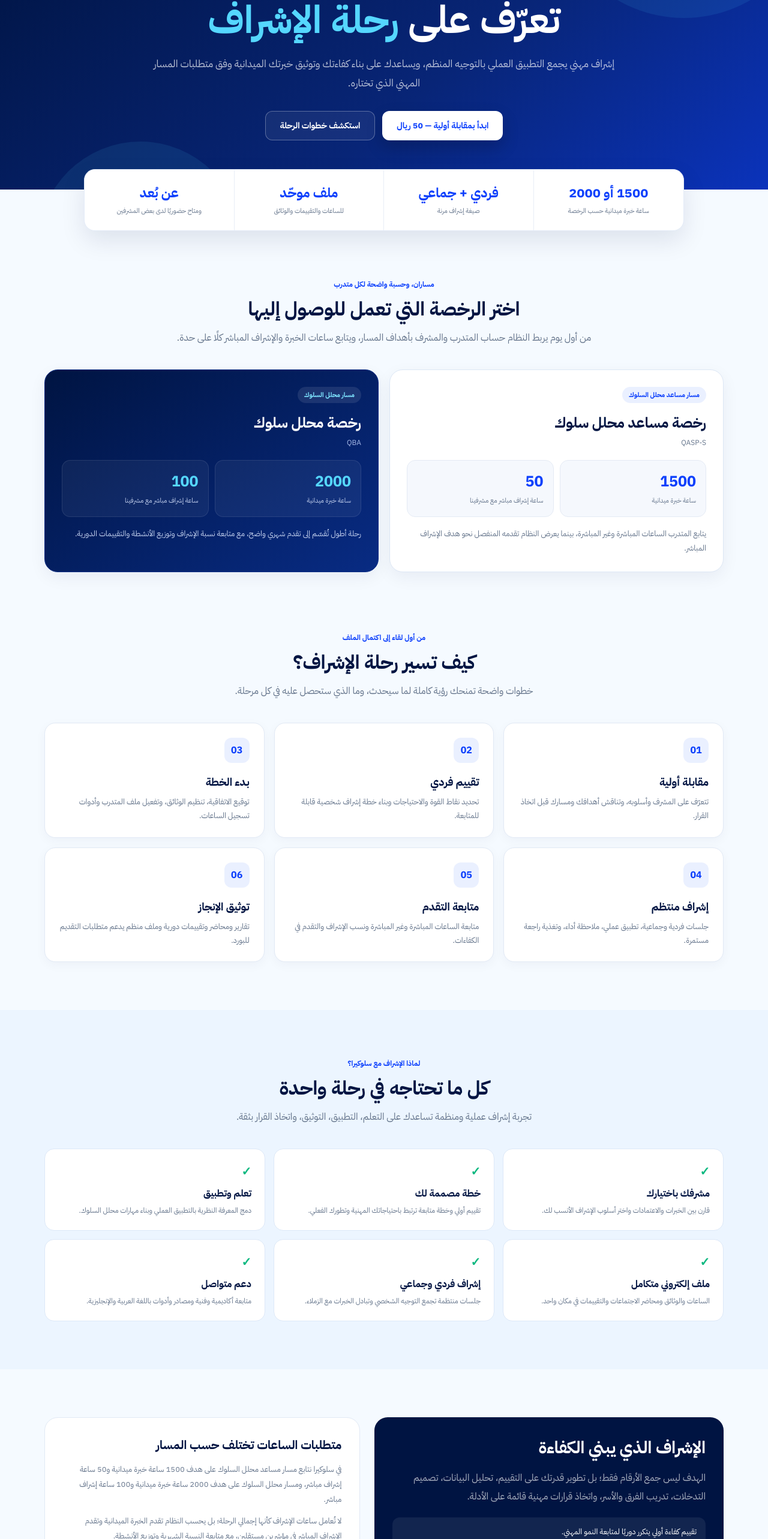
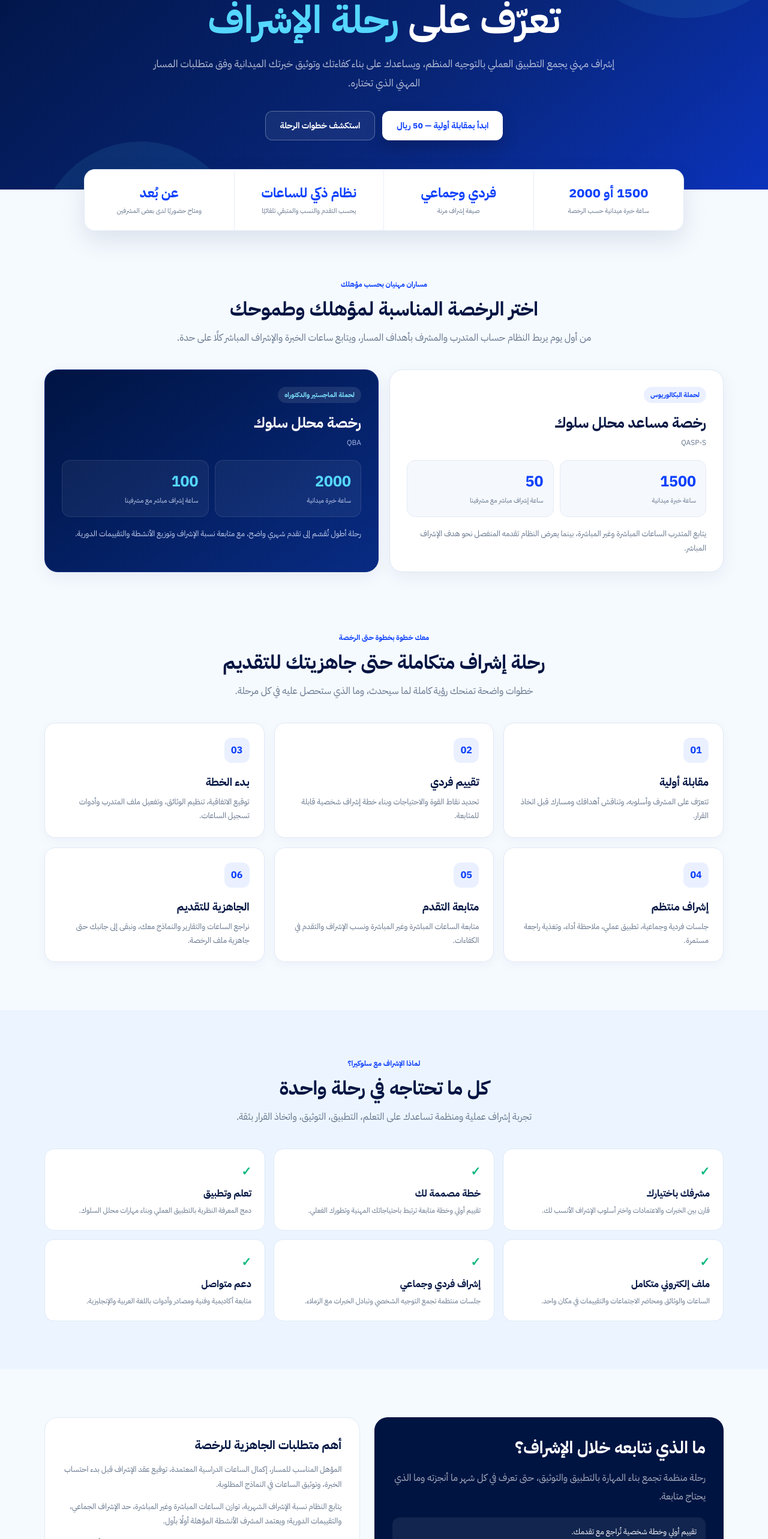
Before and after one commit to Wida3tk/Super, a Next.js app: page /en/supervision-journey in a window 1280 px wide. Shown: the part 222-2788 px from the top of the page at 60% size. Built offline with nearby package versions, Linux system fonts and the light colour scheme.

Commit message:
Refine supervision journey messaging and plans

```diff
--- a/src/app/[locale]/supervision-journey/page.tsx
+++ b/src/app/[locale]/supervision-journey/page.tsx
@@ -32,8 +32,8 @@ const journeySteps = [
   ],
   [
     "06",
-    "توثيق الإنجاز",
-    "تقارير ومحاضر وتقييمات دورية وملف منظم يدعم متطلبات التقديم للبورد.",
+    "الجاهزية للتقديم",
+    "نراجع الساعات والتقارير والنماذج معك، ونبقى إلى جانبك حتى جاهزية ملف الرخصة.",
   ],
 ];
 
@@ -65,10 +65,10 @@ const benefits = [
 ];
 
 const plans = [
-  { credential: "BCBA", experience: "خبرة 1–5 سنوات", price: "690" },
-  { credential: "BCBA", experience: "خبرة 6+ سنوات", price: "843.33" },
-  { credential: "QBA", experience: "خبرة 1–5 سنوات", price: "590.33" },
-  { credential: "QBA", experience: "خبرة 6+ سنوات", price: "743.67" },
+  { credential: "BCBA", experience: "خبرة 1–5 سنوات", price: "517.5" },
+  { credential: "BCBA", experience: "خبرة 6+ سنوات", price: "632.5" },
+  { credential: "QBA", experience: "خبرة 1–5 سنوات", price: "442.75" },
+  { credential: "QBA", experience: "خبرة 6+ سنوات", price: "557.75" },
 ];
 
 export default async function SupervisionJourneyPage({ params }: Props) {
@@ -127,12 +127,12 @@ export default async function SupervisionJourneyPage({ params }: Props) {
           <span>ساعة خبرة ميدانية حسب الرخصة</span>
         </div>
         <div className="stat">
-          <strong>فردي + جماعي</strong>
+          <strong>فردي وجماعي</strong>
           <span>صيغة إشراف مرنة</span>
         </div>
         <div className="stat">
-          <strong>ملف موحّد</strong>
-          <span>للساعات والتقييمات والوثائق</span>
+          <strong>نظام ذكي للساعات</strong>
+          <span>يحسب التقدم والنسب والمتبقي تلقائيًا</span>
         </div>
         <div className="stat">
           <strong>عن بُعد</strong>
@@ -142,8 +142,8 @@ export default async function SupervisionJourneyPage({ params }: Props) {
 
       <section className="section" style={{ paddingBottom: 20 }}>
         <div className="section-head">
-          <div className="section-kicker">مساران، وحسبة واضحة لكل متدرب</div>
-          <h2>اختر الرخصة التي تعمل للوصول إليها</h2>
+          <div className="section-kicker">مساران مهنيان بحسب مؤهلك</div>
+          <h2>اختر الرخصة المناسبة لمؤهلك وطموحك</h2>
           <p>
             من أول يوم يربط النظام حساب المتدرب والمشرف بأهداف المسار، ويتابع
             ساعات الخبرة والإشراف المباشر كلًا على حدة.
@@ -151,7 +151,7 @@ export default async function SupervisionJourneyPage({ params }: Props) {
         </div>
         <div className="path-grid">
           <article className="path-card">
-            <span className="path-badge">مسار مساعد محلل السلوك</span>
+            <span className="path-badge">لحملة البكالوريوس</span>
             <h3>رخصة مساعد محلل سلوك</h3>
             <div className="path-code">QASP-S</div>
             <div className="path-numbers">
@@ -170,7 +170,7 @@ export default async function SupervisionJourneyPage({ params }: Props) {
             </p>
           </article>
           <article className="path-card featured">
-            <span className="path-badge">مسار محلل السلوك</span>
+            <span className="path-badge">لحملة الماجستير والدكتوراه</span>
             <h3>رخصة محلل سلوك</h3>
             <div className="path-code">QBA</div>
             <div className="path-numbers">
@@ -193,8 +193,8 @@ export default async function SupervisionJourneyPage({ params }: Props) {
 
       <section className="section" id="journey">
         <div className="section-head">
-          <div className="section-kicker">من أول لقاء إلى اكتمال الملف</div>
-          <h2>كيف تسير رحلة الإشراف؟</h2>
+          <div className="section-kicker">معك خطوة بخطوة حتى الرخصة</div>
+          <h2>رحلة إشراف متكاملة حتى جاهزيتك للتقديم</h2>
           <p>
             خطوات واضحة تمنحك رؤية كاملة لما سيحدث، وما الذي ستحصل عليه في كل
             مرحلة.
@@ -236,38 +236,36 @@ export default async function SupervisionJourneyPage({ params }: Props) {
       <section className="section">
         <div className="requirements">
           <article className="require-card">
-            <h2>الإشراف الذي يبني الكفاءة</h2>
+            <h2>ما الذي نتابعه خلال الإشراف؟</h2>
             <p>
-              الهدف ليس جمع الأرقام فقط؛ بل تطوير قدرتك على التقييم، تحليل
-              البيانات، تصميم التدخلات، تدريب الفرق والأسر، واتخاذ قرارات مهنية
-              قائمة على الأدلة.
+              رحلة منظمة تجمع بناء المهارة بالتطبيق والتوثيق، حتى تعرف في كل شهر
+              ما أنجزته وما الذي يحتاج متابعة.
             </p>
             <div className="require-list">
               <div className="require-item">
-                تقييم كفاءة أولي يتكرر دوريًا لمتابعة النمو المهني.
+                تقييم أولي وخطة شخصية تُراجع مع تقدمك.
               </div>
               <div className="require-item">
-                جلسات منتظمة وتغذية راجعة ومهام مرتبطة بالممارسة.
+                لقاءات فردية وجماعية وتغذية راجعة على التطبيق.
               </div>
               <div className="require-item">
-                متابعة الساعات المباشرة وغير المباشرة ونسبة الإشراف.
+                حساب المباشر وغير المباشر ونسبة الإشراف تلقائيًا.
               </div>
               <div className="require-item">
-                محاضر اجتماعات وتقارير وخطة إشراف قابلة للمتابعة.
+                سجل منظم للمحاضر والوثائق والتقييمات ونماذج البورد.
               </div>
             </div>
           </article>
           <aside className="note-card">
-            <h3>متطلبات الساعات تختلف حسب المسار</h3>
+            <h3>أهم متطلبات الجاهزية للرخصة</h3>
             <p>
-              في سلوكيرا نتابع مسار مساعد محلل السلوك على هدف 1500 ساعة خبرة
-              ميدانية و50 ساعة إشراف مباشر، ومسار محلل السلوك على هدف 2000 ساعة
-              خبرة ميدانية و100 ساعة إشراف مباشر.
+              المؤهل المناسب للمسار، إكمال الساعات الدراسية المعتمدة، توقيع عقد
+              الإشراف قبل بدء احتساب الخبرة، وتوثيق الساعات في النماذج المطلوبة.
             </p>
             <p>
-              لا تُعامل ساعات الإشراف كأنها إجمالي الرحلة؛ بل يحسب النظام تقدم
-              الخبرة الميدانية وتقدم الإشراف المباشر في مؤشرين مستقلين، مع
-              متابعة النسبة الشهرية وتوزيع الأنشطة.
+              يتابع النظام نسبة الإشراف الشهرية، توازن الساعات المباشرة وغير
+              المباشرة، حد الإشراف الجماعي، والتقييمات الدورية؛ ويعتمد المشرف
+              الأنشطة المؤهلة أولًا بأول.
             </p>
             <p>
               <b>
@@ -300,8 +298,8 @@ export default async function SupervisionJourneyPage({ params }: Props) {
           <div className="section-kicker">خيارات مالية واضحة</div>
           <h2>اختر الخبرة المناسبة لميزانيتك</h2>
           <p>
-            خطة تقسيط لمدة 18 شهرًا تشمل 4 ساعات إشراف شهريًا، وفق فئة اعتماد
-            المشرف وخبرته.
+            تتوفر خطط مرنة بحسب المسار وعدد الساعات. الأسعار أدناه لخطة 12 شهرًا
+            تشمل 4 ساعات إشراف شهريًا.
           </p>
         </div>
         <div className="pricing">
@@ -315,12 +313,15 @@ export default async function SupervisionJourneyPage({ params }: Props) {
               <div className="price">
                 {plan.price} <small>ريال / شهريًا</small>
               </div>
+              <div style={{ marginTop: 9, fontSize: 11, color: "#64748B" }}>
+                خطة 12 شهرًا
+              </div>
             </article>
           ))}
         </div>
         <p className="price-note">
-          تُراجع تفاصيل الخطة ونطاق الخدمة والملاءمة المهنية خلال المقابلة
-          الأولية وقبل التعاقد.
+          تتوفر مدد أخرى، ومنها خطط أطول، بحسب الرخصة والساعات المتبقية. تُحدد
+          الخطة الأنسب بعد المقابلة الأولية وقبل التعاقد.
         </p>
       </section>
 
```
